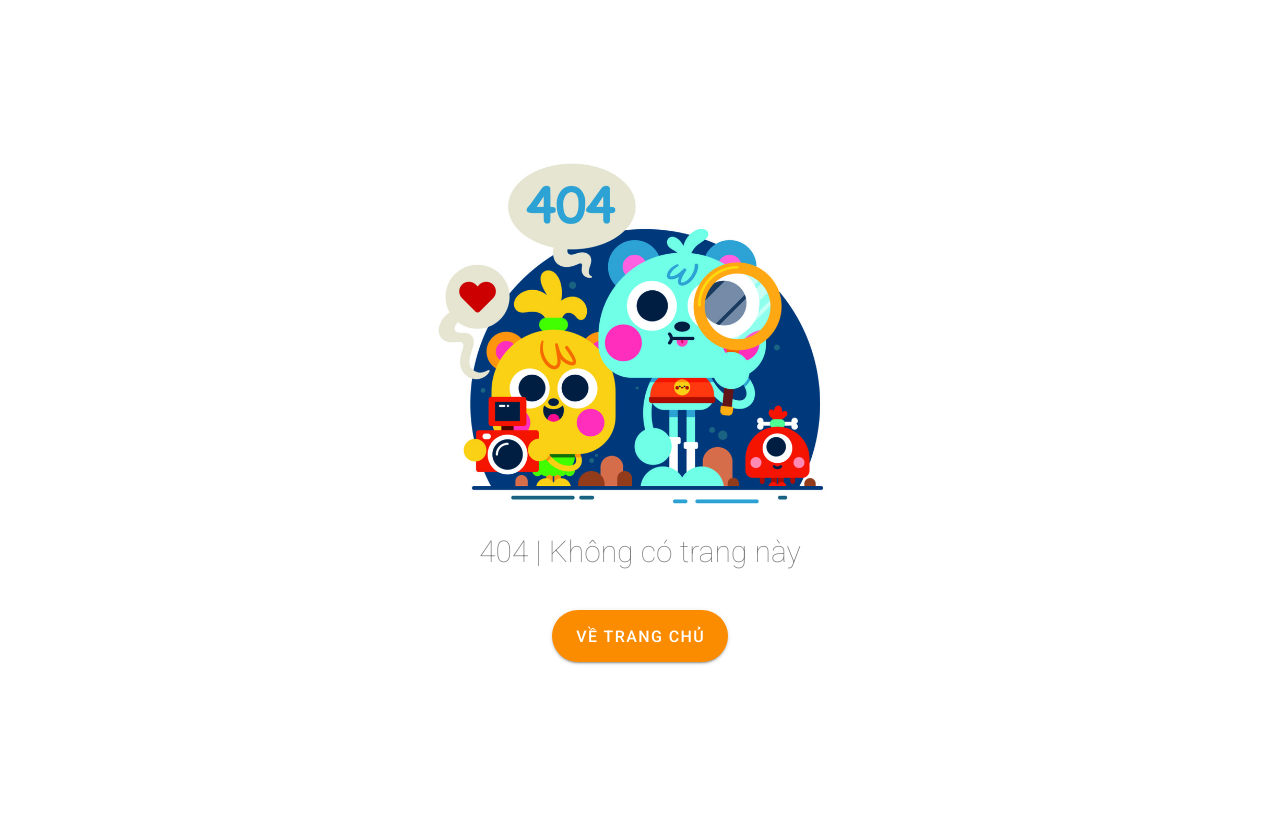
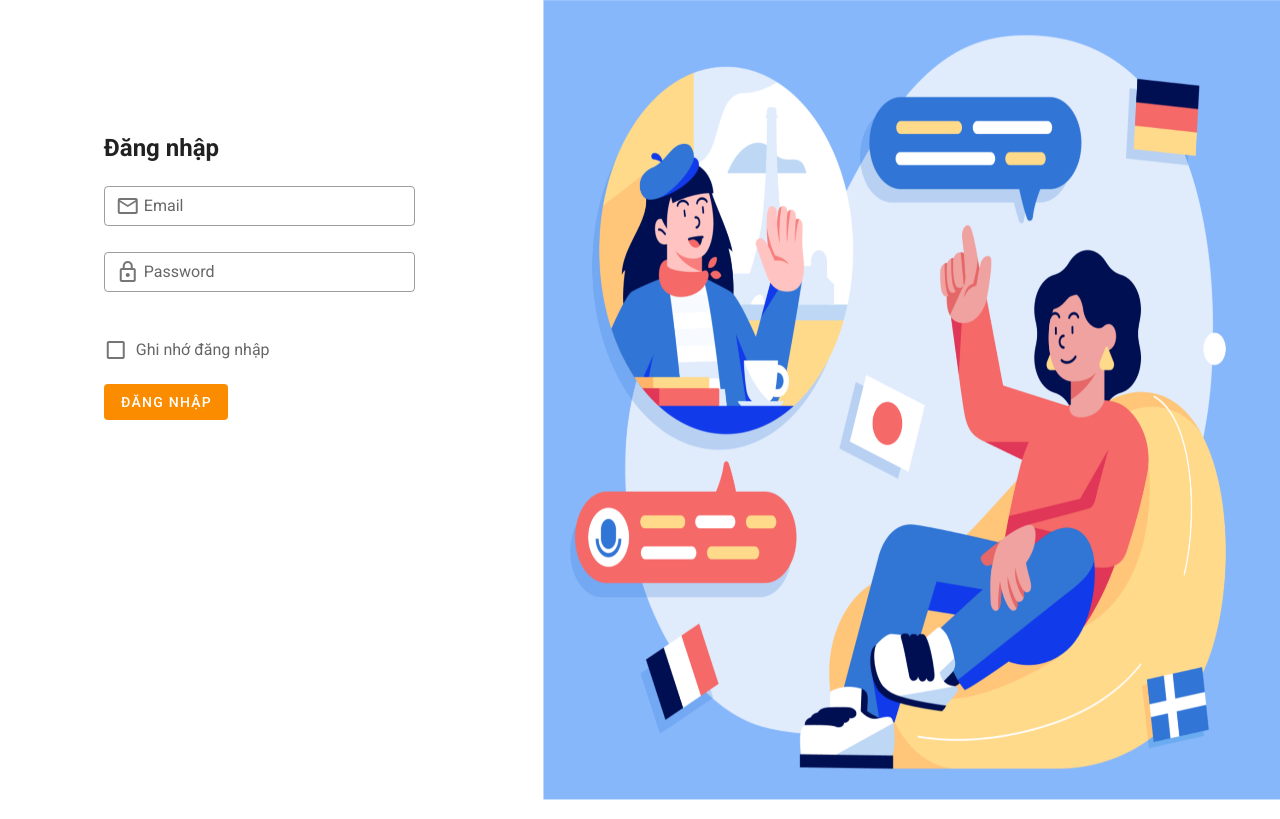
Before and after one commit to datduong56/easy-vietnamese-dashboard, a Vue app: page /sign-in in a window 1280 px wide. Before the commit this address had no page. Built offline with nearby package versions, Linux system fonts and the light colour scheme.

Commit message:
feat: login ui

```diff
--- a/public/index.html
+++ b/public/index.html
@@ -1,19 +1,23 @@
 <!DOCTYPE html>
 <html lang="en">
+
 <head>
   <meta charset="utf-8">
   <meta http-equiv="X-UA-Compatible" content="IE=edge">
   <meta name="viewport" content="width=device-width,initial-scale=1.0">
   <link rel="icon" href="<%= BASE_URL %>favicon.ico">
-    <title><%= htmlWebpackPlugin.options.title %></title>
+  <title>Easy Vietnamese Dashboard</title>
   <link rel="stylesheet" href="https://fonts.googleapis.com/css?family=Roboto:100,300,400,500,700,900">
   <link rel="stylesheet" href="https://cdn.jsdelivr.net/npm/@mdi/font@latest/css/materialdesignicons.min.css">
 </head>
+
 <body>
   <noscript>
-      <strong>We're sorry but <%= htmlWebpackPlugin.options.title %> doesn't work properly without JavaScript enabled. Please enable it to continue.</strong>
+    <strong>We're sorry but <%= htmlWebpackPlugin.options.title %> doesn't work properly without JavaScript enabled.
+        Please enable it to continue.</strong>
   </noscript>
   <div id="app"></div>
   <!-- built files will be auto injected -->
 </body>
+
 </html>
--- /dev/null
+++ b/src/components/Charts.vue
@@ -0,0 +1,44 @@
+<script>
+import { Line } from "vue-chartjs";
+
+export default {
+  extends: Line,
+  mounted() {
+    this.renderChart(
+      {
+        labels: [
+          "Tháng 1",
+          "Tháng 2",
+          "Tháng 3",
+          "Tháng 4",
+          "Tháng 5",
+          "Tháng 6",
+          "Tháng 7",
+          "Tháng 8",
+          "Tháng 9",
+          "Tháng 10",
+          "Tháng 11",
+          "Tháng 12",
+        ],
+        datasets: [
+          {
+            label: "User",
+            data: [100, 85, 200, 250, 230, 300, 325, 275, 300, 400, 500, 1000],
+            backgroundColor: "transparent",
+            borderColor: "rgba(1, 116, 188, 0.50)",
+            pointBackgroundColor: "rgba(171, 71, 188, 1)",
+          },
+        ],
+      },
+      {
+        responsive: true,
+        maintainAspectRatio: false,
+        title: {
+          display: true,
+          text: "Số lượng user từng tháng",
+        },
+      }
+    );
+  },
+};
+</script>
--- /dev/null
+++ b/src/layouts/home-layout.vue
@@ -0,0 +1,76 @@
+<template>
+  <v-app id="inspire">
+    <v-navigation-drawer v-model="drawer" app>
+      <v-expansion-panels flat>
+        <v-expansion-panel v-for="(item, i) in 5" :key="i">
+          <v-expansion-panel-header>
+            Item {{ i + 1 }}
+          </v-expansion-panel-header>
+          <v-expansion-panel-content>
+            Lorem ipsum dolor sit amet, consectetur adipiscing elit, sed do
+            eiusmod tempor incididunt ut labore et dolore magna aliqua. Ut enim
+            ad minim veniam, quis nostrud exercitation ullamco laboris nisi ut
+            aliquip ex ea commodo consequat.
+          </v-expansion-panel-content>
+        </v-expansion-panel>
+      </v-expansion-panels>
+    </v-navigation-drawer>
+
+    <v-app-bar app dense class="navbar" flat>
+      <v-app-bar-nav-icon @click.stop="drawer = !drawer"></v-app-bar-nav-icon>
+      <v-app-bar-title>Trang quản trị</v-app-bar-title>
+      <v-spacer />
+      <div class="username-area">
+        <v-avatar size="30" class="mr-3">
+          <v-img src="https://i.pravatar.cc/300" />
+        </v-avatar>
+        <v-menu offset-y rounded="lg">
+          <template v-slot:activator="{ on, attrs }">
+            <v-btn flat text small v-bind="attrs" v-on="on"> Username </v-btn>
+          </template>
+          <v-list>
+            <v-list-item>
+              <v-list-item-title>Thông tin cá nhân</v-list-item-title>
+            </v-list-item>
+            <v-divider />
+            <v-list-item>
+              <v-list-item-title>Đăng xuất</v-list-item-title>
+            </v-list-item>
+          </v-list>
+        </v-menu>
+      </div>
+    </v-app-bar>
+
+    <v-main class="grey lighten-3">
+      <v-container>
+        <v-sheet height="500">
+          <slot name="chart"></slot>
+        </v-sheet>
+      </v-container>
+    </v-main>
+  </v-app>
+</template>
+
+<script lang="ts">
+import Vue from "vue";
+
+export default Vue.extend({
+  name: "Home",
+  data: () => ({
+    drawer: true,
+    group: null,
+    items: [
+      { title: "Click Me" },
+      { title: "Click Me" },
+      { title: "Click Me" },
+      { title: "Click Me 2" },
+    ],
+  }),
+});
+</script>
+
+<style scoped>
+.navbar {
+  background: linear-gradient(to right, #fceabb, #f8b500);
+}
+</style>
--- a/src/router/index.ts
+++ b/src/router/index.ts
@@ -1,7 +1,9 @@
 import Vue from "vue";
 import VueRouter, { RouteConfig } from "vue-router";
+// Views
 import Home from "@/views/home.vue";
 import NotFound from "@/views/not-found.vue";
+import SignIn from "@/views/sign-in.vue";
 
 Vue.use(VueRouter);
 
@@ -16,6 +18,11 @@ const routes: Array<RouteConfig> = [
     name: "NotFound",
     component: NotFound,
   },
+  {
+    path: "/sign-in",
+    name: "SignIn",
+    component: SignIn,
+  },
 ];
 
 const router = new VueRouter({
--- a/src/views/About.vue
+++ /dev/null
@@ -1,5 +0,0 @@
-<template>
-  <div class="about">
-    <h1>This is an about page</h1>
-  </div>
-</template>
--- a/src/views/Home.vue
+++ b/src/views/Home.vue
@@ -1,76 +1,22 @@
 <template>
-  <v-app id="inspire">
-    <v-navigation-drawer v-model="drawer" app>
-      <v-expansion-panels flat>
-        <v-expansion-panel v-for="(item, i) in 5" :key="i">
-          <v-expansion-panel-header>
-            Item {{ i + 1 }}
-          </v-expansion-panel-header>
-          <v-expansion-panel-content>
-            Lorem ipsum dolor sit amet, consectetur adipiscing elit, sed do
-            eiusmod tempor incididunt ut labore et dolore magna aliqua. Ut enim
-            ad minim veniam, quis nostrud exercitation ullamco laboris nisi ut
-            aliquip ex ea commodo consequat.
-          </v-expansion-panel-content>
-        </v-expansion-panel>
-      </v-expansion-panels>
-    </v-navigation-drawer>
-
-    <v-app-bar app dense color="warning" flat>
-      <v-app-bar-nav-icon @click.stop="drawer = !drawer"></v-app-bar-nav-icon>
-      <v-app-bar-title>Trang quản trị</v-app-bar-title>
-      <v-spacer />
-      <div class="username-area">
-        <v-avatar size="30" class="mr-3">
-          <v-img src="https://i.pravatar.cc/300" />
-        </v-avatar>
-        <v-menu offset-y rounded="lg">
-          <template v-slot:activator="{ on, attrs }">
-            <v-btn flat text small v-bind="attrs" v-on="on"> Username </v-btn>
-          </template>
-          <v-list>
-            <v-list-item>
-              <v-list-item-title>Thông tin cá nhân</v-list-item-title>
-            </v-list-item>
-            <v-divider />
-            <v-list-item>
-              <v-list-item-title>Đăng xuất</v-list-item-title>
-            </v-list-item>
-          </v-list>
-        </v-menu>
-      </div>
-    </v-app-bar>
-
-    <v-main class="grey lighten-3">
-      <v-container>
-        <v-sheet height="500"></v-sheet>
-      </v-container>
-    </v-main>
-  </v-app>
+  <HomeLayout>
+    <Charts slot="chart" />
+  </HomeLayout>
 </template>
 
 <script lang="ts">
 import Vue from "vue";
+import Charts from "@/components/Charts.vue";
+import HomeLayout from "@/layouts/home-layout.vue";
 
 export default Vue.extend({
   name: "Home",
-  data: () => ({
-    drawer: true,
-    group: null,
-    items: [
-      { title: "Click Me" },
-      { title: "Click Me" },
-      { title: "Click Me" },
-      { title: "Click Me 2" },
-    ],
-  }),
+  components: { HomeLayout, Charts },
 });
 </script>
 
 <style scoped>
-.username-area {
-  /* display: flex; */
-  /* align-items: center; */
-  /* justify-content: center; */
+.navbar {
+  background: linear-gradient(to right, #fceabb, #f8b500);
 }
 </style>
--- /dev/null
+++ b/src/views/sign-in.vue
@@ -0,0 +1,64 @@
+<template>
+  <v-app id="inspire">
+    <v-row>
+      <v-col cols="5">
+        <v-form @submit.prevent class="form-wrapper">
+          <div>
+            <h2 class="mb-5">Đăng nhập</h2>
+            <v-text-field
+              dense
+              type="email"
+              label="Email"
+              outlined
+              clearable
+              color="warning"
+              prepend-inner-icon="mdi-email-outline"
+            />
+            <v-text-field
+              dense
+              type="password"
+              label="Password"
+              outlined
+              clearable
+              color="warning"
+              prepend-inner-icon="mdi-lock-outline"
+            />
+            <v-checkbox v-model="rememberMe" color="warning">
+              <template v-slot:label>
+                <div @click.stop="">Ghi nhớ đăng nhập</div>
+              </template>
+            </v-checkbox>
+            <v-btn elevation="0" color="warning">Đăng nhập</v-btn>
+          </div>
+        </v-form>
+      </v-col>
+
+      <v-col cols="7">
+        <img src="@/assets/images/sign-in-background.png" class="background" />
+      </v-col>
+    </v-row>
+  </v-app>
+</template>
+
+<script lang="ts">
+import Vue from "vue";
+
+export default Vue.extend({
+  name: "SignIn",
+  data: () => ({
+    rememberMe: false,
+  }),
+});
+</script>
+
+<style scoped>
+.background {
+  width: 100%;
+  height: 100vh;
+}
+
+.form-wrapper {
+  width: 60%;
+  margin: 25% auto;
+}
+</style>
```
Also changed, not shown: package.json (+9 -7 lines), src/assets/images/sign-in-background.png (added), 1 other file (tests, documents, lock files or other folders). Lines whose indentation alone changed are shown as unchanged.
